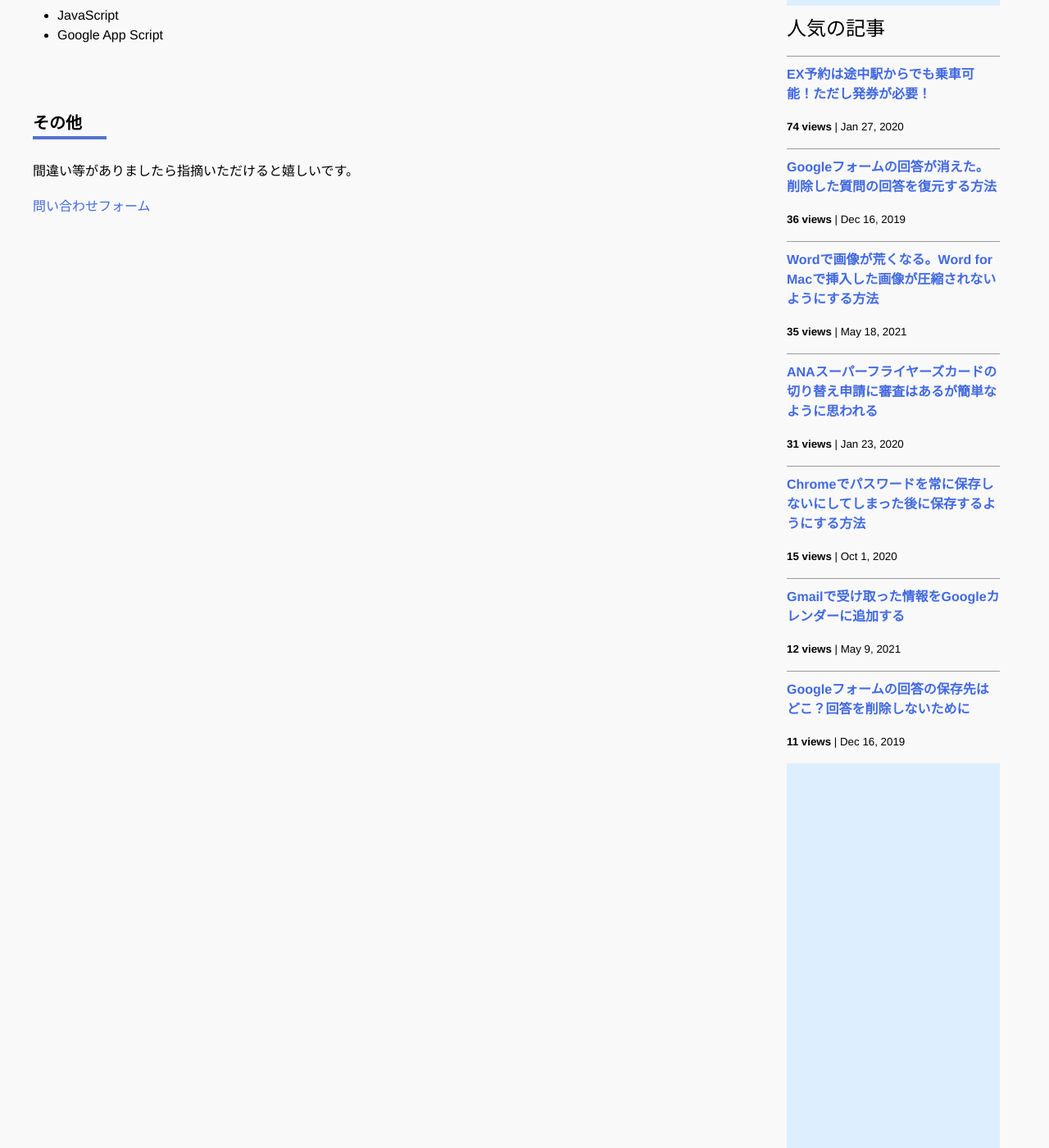
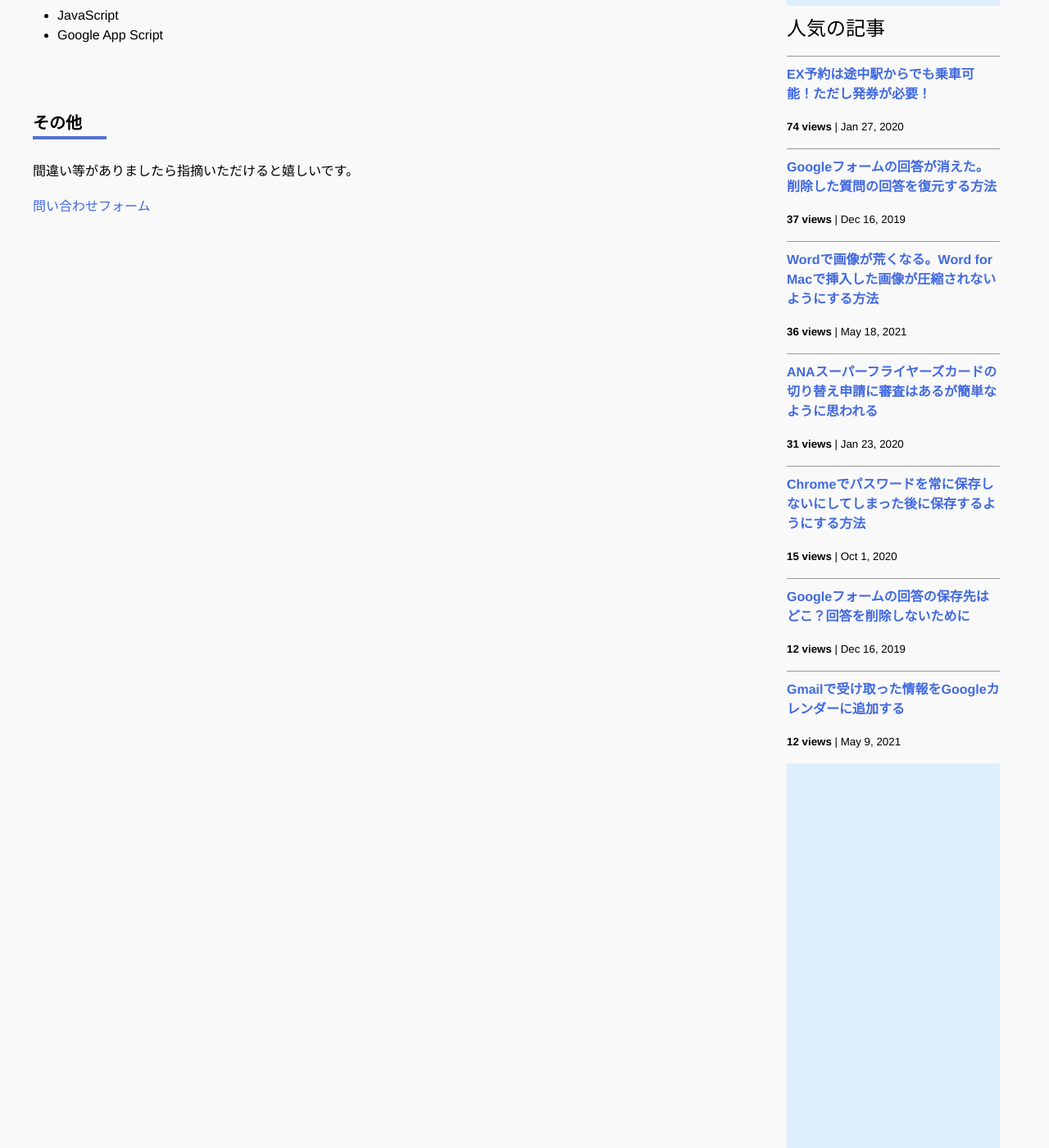
Before and after one commit to iwanaminami/shoyaiwaname, a Jekyll site: the page built from about.markdown, in a window 1280 px wide and 1400 px high, scrolled down 806 px. Shown: the whole window at 82% size. Built offline with Jekyll 4.4.1, drawn with Linux system fonts in a browser that asks for light colours; nearby versions of some CDN libraries; comment, search, counter and statistics services are not loaded.

Commit message:
chore(ga): update _data/popularposts.yml 20260304-2052

```diff
--- a/_data/popularposts.yml
+++ b/_data/popularposts.yml
@@ -1,9 +1,9 @@
 side:
   - view: 74
     url: "/2020/01/27/ex-rideontheway.html"
+  - view: 37
+    url: "/2019/12/16/restore-googleform.html"
   - view: 36
-    url: "/2019/12/16/restore-googleform.html"
-  - view: 35
     url: "/2021/05/18/image-compression-word.html"
   - view: 31
     url: "/2020/01/23/sfc-judge.html"
@@ -12,6 +12,6 @@ side:
   - view: 14
     url: "/"
   - view: 12
+    url: "/2019/12/16/googleform-answers.html"
+  - view: 12
     url: "/2021/05/09/gmailtocalendar.html"
-  - view: 11
-    url: "/2019/12/16/googleform-answers.html"
```
